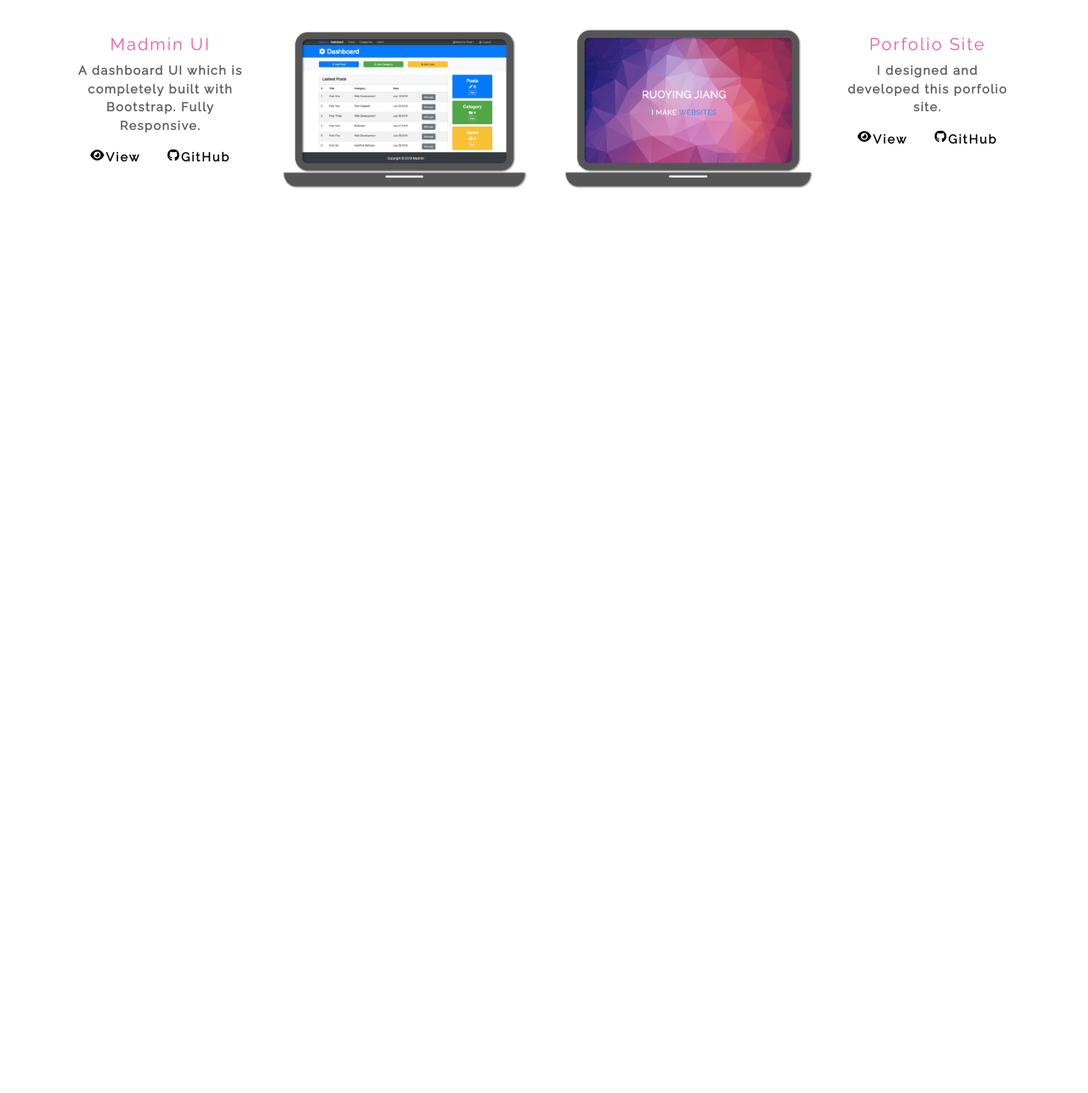
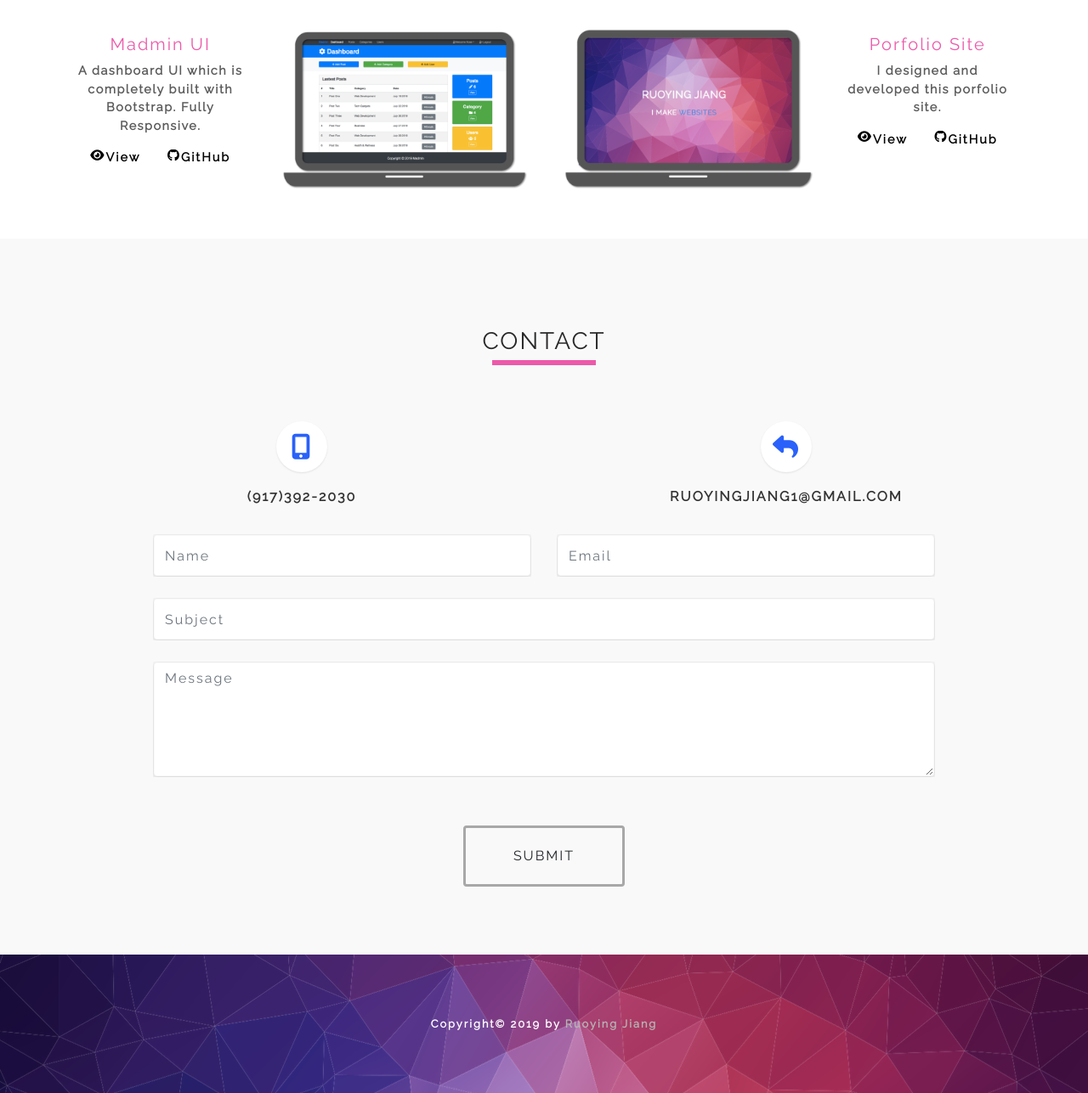
Before and after one commit to pusya/profolio, a website: page index.html in a window 1280 px wide. Shown: the part 1825-3112 px from the top of the page at 85% size. Before the commit the page ends 2106 px from the top, so only its background shows below. Drawn offline with nearby package versions, Linux system fonts and the light colour scheme.

Commit message:
contact section

```diff
--- a/index.html
+++ b/index.html
@@ -324,6 +324,100 @@
       </div>
     </section>
     <!-- End #Portfolio -->
+    <!-- contact -->
+
+    <section id="contact" class="contact-us py-5">
+      <div class="container">
+        <h3 class="section-title">Contact</h3>
+
+        <div class="text-center my-3">
+          <div class="row">
+            <div class="col-md-6 col-sm-6">
+              <div class="contact-us-detail">
+                <i class="fa fa-mobile accent-color"></i>
+                <p><a href="tel:+19173922030">(917)392-2030</a></p>
+              </div>
+            </div>
+
+            <div class="col-md-6 col-sm-6">
+              <div class="contact-us-detail">
+                <i class="fa fa-mail-reply accent-color"></i>
+                <p>
+                  <a href="mailto:RUOYINGJIANG1@GMAIL.COM"
+                    >RUOYINGJIANG1@GMAIL.COM</a
+                  >
+                </p>
+              </div>
+            </div>
+          </div>
+        </div>
+        <div>
+          <form>
+            <div class="row justify-content-center">
+              <div class="col-sm-5">
+                <div class="form-group">
+                  <input
+                    type="text"
+                    id="name"
+                    class="form-control"
+                    placeholder="Name"
+                  />
+                </div>
+              </div>
+
+              <div class="col-sm-5">
+                <div class="form-group">
+                  <input
+                    type="email"
+                    id="email"
+                    class="form-control"
+                    placeholder="Email"
+                  />
+                </div>
+              </div>
+
+              <div class="col-sm-10">
+                <div class="form-group">
+                  <input
+                    type="text"
+                    id="subject"
+                    class="form-control"
+                    placeholder="Subject"
+                  />
+                </div>
+              </div>
+            </div>
+
+            <div class="row justify-content-center">
+              <div class="col-sm-10">
+                <div class="textarea-message form-group">
+                  <textarea
+                    id="message"
+                    class="textarea-message form-control"
+                    placeholder="Message"
+                    rows="5"
+                  ></textarea>
+                </div>
+              </div>
+            </div>
+
+            <div class="text-center ">
+              <button type="submit" class="btn contact-btn">
+                Submit
+              </button>
+            </div>
+          </form>
+        </div>
+      </div>
+    </section>
+
+    <footer id="main-footer">
+      <div class="row justify-content-center p-4">
+        <div class="col-12 p-5 text-center">
+          Copyright&copy; 2019 by <span class="designer">Ruoying Jiang</span>
+        </div>
+      </div>
+    </footer>
     <script
       src="https://kit.fontawesome.com/072510ca38.js"
       crossorigin="anonymous"
--- a/scss/main.scss
+++ b/scss/main.scss
@@ -272,3 +272,94 @@ $bg-2: #fff;
     display: block;
   }
 }
+
+/* Contact Us */
+
+.contact-us {
+  background-color: $bg-1;
+  color: $text-color;
+}
+.margin-top-10 {
+  margin-top: 10px !important;
+}
+
+.contact-us-detail i {
+  font-size: 30px;
+  margin-bottom: 10px;
+  margin-top: 10px;
+  background-color: #fff;
+  border-radius: 50%;
+  box-shadow: 0px 1px 2px 0px rgba(90, 91, 95, 0.15);
+  transition: all 0.3s ease-in-out;
+  width: 60px;
+  height: 60px;
+  line-height: 60px;
+}
+
+.contact-us-detail:hover i {
+  box-shadow: 0px 8px 15px 0px rgba(90, 91, 95, 0.4);
+}
+
+.contact-us-detail a {
+  color: #333;
+}
+
+.contact-us-detail a:hover {
+  color: $text-color;
+  text-decoration: none;
+}
+
+.form-group {
+  margin-bottom: 25px;
+}
+
+.form-control {
+  border: 2px solid transparent;
+  height: 50px;
+  border-radius: 5px;
+  box-shadow: 0 1px 4px 0 rgba(0, 0, 0, 0.14) !important;
+  transition: all 150ms ease-in-out 0s;
+  background-color: lighten($bg-1, 3%);
+}
+
+.form-control:focus {
+  border-color: $main-color;
+  border-width: 2px;
+  box-shadow: none;
+}
+
+.contact-btn {
+  border: 3px solid lighten($text-color, 30%);
+  padding-right: 3.5em !important;
+  padding-left: 3.5em !important;
+}
+
+.contact-btn:hover,
+.contact-btn:active,
+.contact-btn:focus {
+  border: 3px solid lighten($main-color, 1%);
+}
+
+.accent-color {
+  color: $accent-color;
+}
+
+/* footer */
+#main-footer {
+  background-image: url("/img/bg.png");
+  font-size: 0.8rem;
+  color: #fff;
+}
+.designer {
+  color: lighten($text-color, 35%);
+}
+
+/* Responsive*/
+@media only screen and (max-width: 600px) {
+  .banner-inner {
+    font-size: 1.5rem;
+  }
+  .banner-title {
+    font-size: 2rem;
+  }
+}
```
Also changed, not shown: css/main.css.
